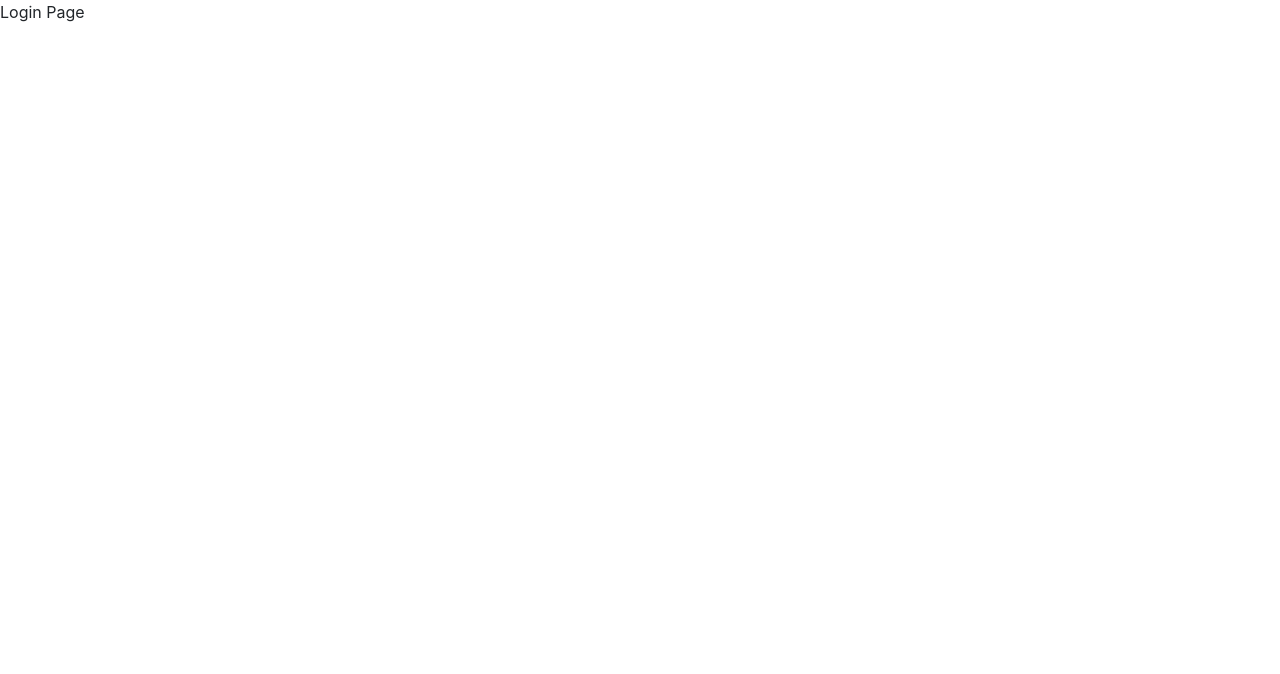
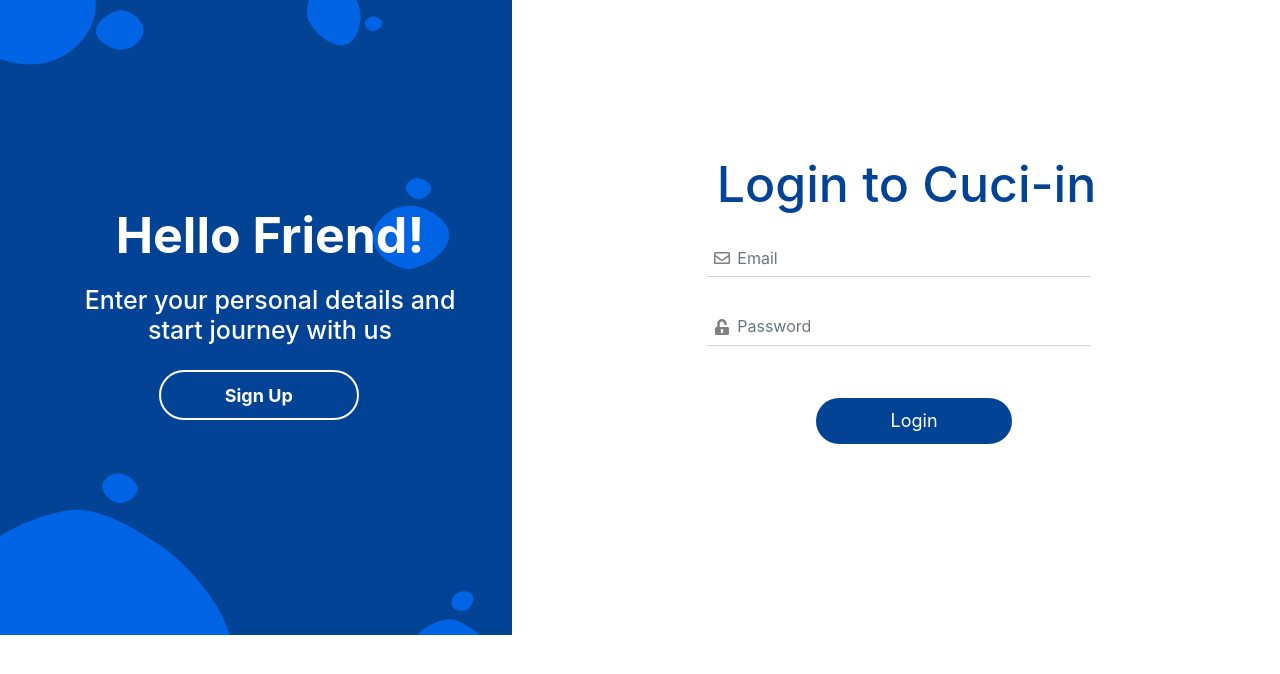
Before and after one commit to Sekigahara/cuci.in-frontend, a React (Create React App) app: page /login in a window 1280 px wide. Shown: the top 674 px of the page. Built offline with nearby package versions, Linux system fonts and the light colour scheme.

Commit message:
Halaman Login

```diff
--- a/package.json
+++ b/package.json
@@ -10,6 +10,7 @@
     "react": "^17.0.1",
     "react-bootstrap": "^1.4.0",
     "react-dom": "^17.0.1",
+    "react-icons": "^3.11.0",
     "react-router-dom": "^5.2.0",
     "react-scripts": "4.0.0",
     "web-vitals": "^0.2.4"
--- /dev/null
+++ b/src/components/Form/LoginForm.js
@@ -0,0 +1,35 @@
+import React, { Component } from 'react'
+import '../../styles/index.css'
+import { Form } from 'react-bootstrap'
+import { FaRegEnvelope, FaUnlockAlt } from 'react-icons/fa'
+
+
+const LoginForm = () => {
+    return (
+        <div className="login-form">
+          <div className="login-title">
+            <h1>Login to Cuci-in</h1>
+          </div>
+          <Form className="login-field">
+            <Form.Group className="form-gorup" controlId="formBasicEmail">
+              <div className="input-icon">
+                <span className = "icon"><FaRegEnvelope /></span>
+                <Form.Control className = "no-border" type="email" placeholder="Email" />
+              </div>
+            </Form.Group>
+
+            <Form.Group className="form-gorup" controlId="formBasicPassword">
+              <div className="input-icon">
+                <span className = "icon"><FaUnlockAlt /></span>
+                <Form.Control className = "no-border" type="email" placeholder="Password" />
+              </div>
+            </Form.Group>
+            <div className="login-btn">
+                <button type="button" class="btn btn-primary">Login</button>
+            </div>
+          </Form>
+        </div>
+    )
+}
+
+export default LoginForm
--- /dev/null
+++ b/src/components/Sidebar/Sidebar.js
@@ -0,0 +1,19 @@
+import React, { Component } from 'react'
+import '../../styles/index.css'
+
+
+const Sidebar = () => {
+    return (
+        <div className="sidebar">
+            <div className="sidebar-text">
+                <h1>Hello Friend!</h1>
+                <h6>Enter your personal details and start journey with us</h6>
+            </div>
+            <div className="sidebar-btn">
+                <button type="button" class="btn btn-primary">Sign Up</button>
+            </div>
+        </div>
+    )
+}
+
+export default Sidebar
--- a/src/containers/Login.js
+++ b/src/containers/Login.js
@@ -1,9 +1,12 @@
 import React from 'react'
+import Sidebar from '../components/Sidebar/Sidebar'
+import LoginForm from '../components/Form/LoginForm'
 
 const Login = () => {
     return (
         <div>
-            Login Page
+            <Sidebar/>
+            <LoginForm/>
         </div>
     )
 }
--- a/src/styles/index.css
+++ b/src/styles/index.css
@@ -10,7 +10,7 @@
 /*---------------------Navbar---------------------*/
 nav {
     padding: 15px 50px 15px 50px !important;
-    background-color: #034395;
+    background-color: #0164E5;
 }
 
 .navbar-nav .menu {
@@ -36,9 +36,9 @@
 }
 
 nav .auth .line {
-    padding: 18px 0px 18px 0px !important;
-    line-height: 20px;
-    font-size: 18px;
+    padding: 20px 0px 20px 0px !important;
+    line-height: 22px;
+    font-size: 20px;
     font-weight: bold;
     color: #D1D1D1;
 }
@@ -46,7 +46,8 @@
 
 /*---------------------Header---------------------*/
 .header {
-    background-image: url('../styles/header2.png');
+    background-image: url('../styles/header.png');
+    height: 82vh;
     width: 100%;
     background-position: center;
     background-size: cover;
@@ -84,10 +85,16 @@
     border-color: #034395;
 }
 
-.explore button:hover {
+.explore:hover button{
+    border-radius: 50px;
+    width: 200px;
+    height: 50px;
+    font-size: 18px;
+    font-weight: bold;
     background-color: white;
-    color: #0164E5;
-    border: solid 2px #0164E5;
+    border-color: #0164E5;
+    border-width: 2px;
+    color:#0164E5;
 }
 
 
@@ -95,3 +102,126 @@
 .content {
     margin-top: 200px;
 }
+
+/*---------------------Sidebar---------------------*/
+.sidebar {
+    background-image: url('../styles/sidebar.png');
+    float: left;
+    height: 635px;
+    width: 40%;
+    background-position: right;
+    background-size: cover;
+    margin-top: 0px;
+}
+
+.sidebar-text{
+    margin-top: 40%;
+    margin-left: 70px;
+    width: 400px;
+    color: white;
+}
+
+.sidebar-text h1 {
+    font-weight: bold;
+    font-size: 50px;
+    text-align: center;
+}
+
+.sidebar-text h6 {
+    margin-top: 5%;
+    font-size: 25px;
+    text-align: center;
+}
+
+.sidebar-btn{
+    margin-left: 31%;
+    margin-top: 5%;
+}
+
+.sidebar-btn button{
+    border-radius: 50px;
+    width: 200px;
+    height: 50px;
+    font-size: 18px;
+    font-weight: bold;
+    background-color: #034395;
+    border-color: white;
+    border-width: 2px;
+}
+
+
+/*---------------------LoginForm---------------------*/
+.login-form {
+    float: left;
+    height: 580px;
+    width: 40%;
+    margin-top: 4%;
+    margin-left: 10%;
+}
+
+.login-title{
+    margin-top: 20%;
+    margin-left: 13%;
+    width: 400px;
+}
+
+.login-title h1 {
+    font-size: 50px;
+    text-align: center;
+    color: #034395;
+}
+
+.login-field{
+    margin-top: 5%;
+    margin-left: 13%;
+    width: 75%;
+
+}
+
+.login-field .no-border{
+    border-top: 0;
+    border-left: 0;
+    border-right: 0;
+    border-radius: 0px;
+    border-width: 1px;
+    padding-left: 8%;
+}
+
+.login-field .no-border:focus{
+    box-shadow: none;
+    border-color: #034395;
+}
+
+.login-field .no-border:not(:placeholder-shown){
+    border-color: #034395;
+    color: #034395;
+}
+
+.login-field .form-group{
+    margin-bottom: 8%;
+}
+
+.login-btn button{
+    border-radius: 50px;
+    width: 200px;
+    height: 50px;
+    font-size: 18px;
+    background-color: #034395;
+    border-color: white;
+    border-width: 2px;
+    margin-left: 28%;
+    margin-top: 5%;
+    color: white;
+    box-shadow: none;
+}
+
+.input-icon{
+    position: relative;
+}
+
+.input-icon .icon{
+    position: absolute;
+    top: 15%;
+    color: grey;
+    margin-left: 2%;
+}
```
Also changed, not shown: src/styles/sidebar.png (added), 1 other file (tests, documents, lock files or other folders).
